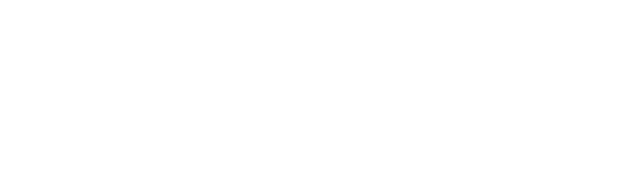
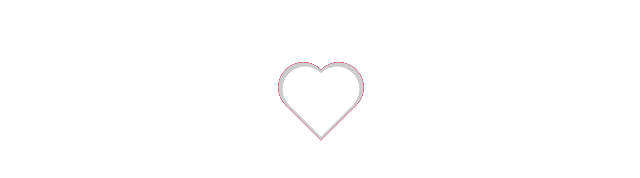
Before and after one commit to okpalaChidiebere/reactnd-mastering-web-animations, a React (Create React App) app: page /explodingHeartButton in a window 1280 px wide. Before the commit this address had no page. Shown: the part 320-498 px from the top of the page, without its empty margins (344-984 px from the left). Built offline with nearby package versions, Linux system fonts and the light colour scheme.

Commit message:
Exploding Heart Button

```diff
--- a/src/App.js
+++ b/src/App.js
@@ -1,5 +1,11 @@
-import { BrowserRouter as Router, Route, Routes } from "react-router-dom";
+import {
+  BrowserRouter as Router,
+  Route,
+  Routes,
+  Navigate,
+} from "react-router-dom";
 import Home from "./components/Home";
+import ExplodingHeartButton from "./components/ExplodingHeartButton";
 import styles from "./css/App.module.css";
 
 function App() {
@@ -8,7 +14,12 @@ function App() {
       <div className={styles.App}>
         <Routes>
           {/* <Route element={Layout}> */}
-          <Route path="/" element={<Home />} />
+          <Route path="/" element={<Navigate to="explodingHeartButton" />} />
+          <Route path="home" element={<Home />} />
+          <Route
+            path="/explodingHeartButton"
+            element={<ExplodingHeartButton />}
+          />
           {/* </Route> */}
         </Routes>
       </div>
--- /dev/null
+++ b/src/components/ExplodingHeartButton.js
@@ -0,0 +1,144 @@
+import { createRef, forwardRef, useCallback, useMemo, useState } from "react";
+import styles from "../css/styles.module.css";
+
+const getTransformationAnimation = (elemRef, scale, y, x, rotate, opacity) => {
+  return new Animation(
+    new KeyframeEffect(
+      elemRef.current,
+      {
+        transform: [
+          `translateX(0px) translateY(0px) scale(0) rotate(0)`,
+          `translateX(${x}px) translateY(${y}px) scale(${scale}) rotate(${rotate})`,
+        ],
+        opacity: [0, opacity],
+      },
+      {
+        duration: 200,
+        fill: "both",
+        easing: "cubic-bezier(.91,.8,.54,1.39)", //bounce
+      }
+    ),
+    document.timeline
+  );
+};
+
+export default function ExplodingHeartButton() {
+  const [state, setState] = useState({
+    liked: false,
+    animations: [
+      {
+        ref: createRef(),
+        scale: 0.8,
+        y: -60,
+        x: 0,
+        rotate: "35deg",
+        opacity: 0.8,
+      },
+      {
+        ref: createRef(),
+        scale: 0.3,
+        y: -120,
+        x: -120,
+        rotate: "-35deg",
+        opacity: 0.7,
+      },
+      {
+        ref: createRef(),
+        scale: 0.3,
+        y: -150,
+        x: 120,
+        rotate: "-35deg",
+        opacity: 0.6,
+      },
+      {
+        ref: createRef(),
+        scale: 0.8,
+        y: -120,
+        x: -40,
+        rotate: "-45deg",
+        opacity: 0.3,
+      },
+      {
+        ref: createRef(),
+        scale: 0.7,
+        y: -120,
+        x: 40,
+        rotate: "45deg",
+        opacity: 0.5,
+      },
+      {
+        ref: createRef(),
+        scale: 0.4,
+        y: -280,
+        x: 0,
+        rotate: "10deg",
+        opacity: 0.7,
+      },
+    ],
+  });
+
+  const { center, container } = styles;
+
+  const triggerLike = useCallback(async () => {
+    setState((state) => ({ ...state, liked: !state.liked }));
+
+    const animations = state.animations.map((a) =>
+      getTransformationAnimation(a.ref, a.scale, a.y, a.x, a.rotate, a.opacity)
+    );
+
+    // set up the stagger animation config
+    for (const index in animations) {
+      animations[index].effect.updateTiming({
+        delay: 50 * (Number(index) + 1),
+        ...(Number(index) === animations.length - 1 && { endDelay: 100 }), // cause a delay to simulate sequence animation to hide the hearts after showing them
+      });
+    }
+
+    // show animations
+    animations.forEach((a) => a.play());
+
+    // wait for the show animations to finish
+    await Promise.all(animations.map((a) => a.finished));
+
+    // hide animations
+    animations.forEach((a) => a.reverse());
+  }, [state.animations]);
+
+  return (
+    <div className={[container, center].join(" ")}>
+      <div>
+        <Heart filled ref={state.animations[5].ref} />
+        <Heart filled ref={state.animations[4].ref} />
+        <Heart filled ref={state.animations[3].ref} />
+        <Heart filled ref={state.animations[2].ref} />
+        <Heart filled ref={state.animations[1].ref} />
+        <Heart filled ref={state.animations[0].ref} />
+      </div>
+      <span onClick={triggerLike}>
+        <Heart filled={state.liked} />
+      </span>
+    </div>
+  );
+}
+
+const Heart = forwardRef((props, ref) => {
+  const { empty, emptyFill, heart, filledHeart, fit } = styles;
+  const { filled, style } = props;
+  const fillStyle = useMemo(
+    () => (filled ? filledHeart : empty),
+    [filled, empty, filledHeart]
+  );
+
+  const centerNonFilled = (
+    <div className={[fit].join(" ")}>
+      <div className={[heart, emptyFill].join(" ")} />
+    </div>
+  );
+
+  return (
+    <div {...{ ref, style }}>
+      <div className={[heart, fillStyle].join(" ")} />
+      {!filled && centerNonFilled}
+    </div>
+  );
+});
--- /dev/null
+++ b/src/css/styles.module.css
@@ -0,0 +1,74 @@
+.container {
+  min-height: 100vh;
+  overflow: hidden;
+  position: relative;
+  display: flex;
+  flex: 1;
+}
+
+.center {
+  justify-content: center;
+  align-items: center;
+}
+
+.heart {
+  background-color: transparent;
+  display: inline-block;
+  position: absolute;
+  width: 50px;
+  height: 50px;
+  transform: rotate(-45deg);
+}
+
+.heart:before,
+.heart:after {
+  content: "";
+  border-radius: 50%;
+  position: absolute;
+  width: 50px;
+  height: 50px;
+}
+
+.heart:before {
+  top: -25px;
+  left: 0;
+}
+
+.heart:after {
+  left: 25px;
+  top: 0;
+}
+
+.filledHeart {
+  background-color: #e31745;
+}
+
+.filledHeart:before,
+.filledHeart:after {
+  background-color: #e31745;
+}
+
+.emptyFill {
+  background-color: #fff;
+}
+
+.emptyFill:before,
+.emptyFill:after {
+  background-color: #fff;
+}
+
+.empty {
+  background-color: #ccc;
+}
+
+.empty:before,
+.empty:after {
+  background-color: #ccc;
+}
+
+.fit {
+  position: absolute;
+  width: 50px;
+  transform: rotate(0deg) scale(0.9);
+  height: 50px;
+}
```
